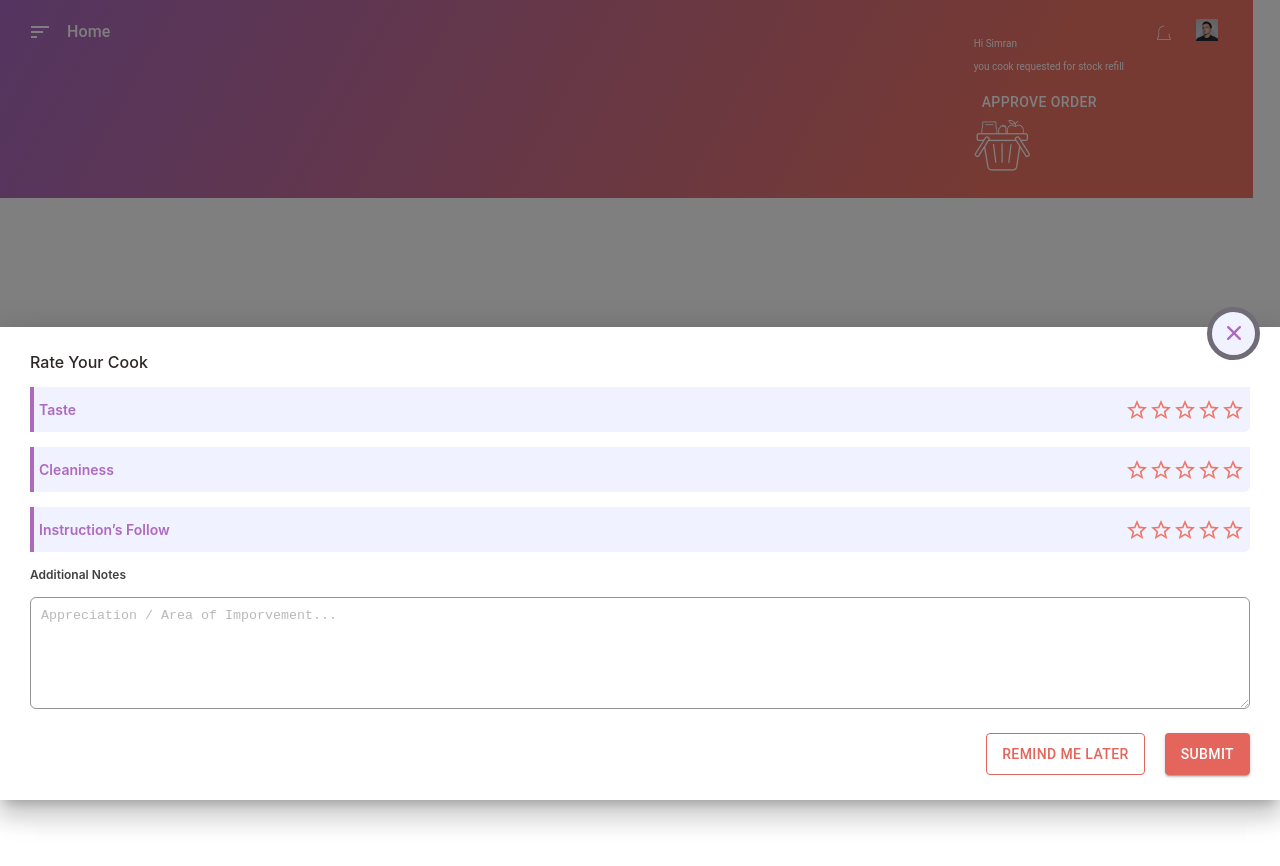
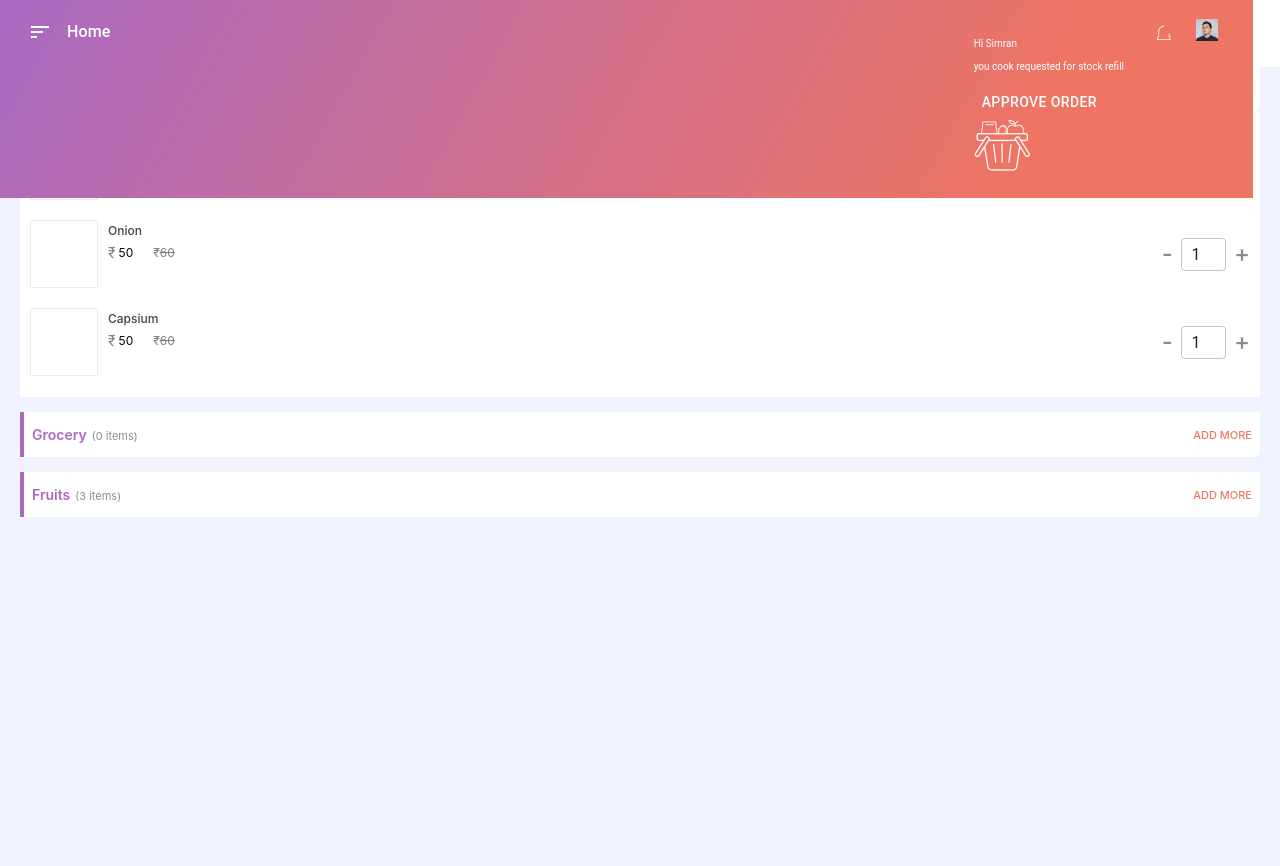
Before and after one commit to anshultanwani/Saab, a React (Create React App) app: page /stock-refill in a window 1280 px wide. Before the commit the page ends 800 px from the top, so only its background shows below. Built offline with nearby package versions, Linux system fonts and the light colour scheme.

Commit message:
dummy cart implementation

```diff
--- a/src/common/FeedBackDrawer.jsx
+++ b/src/common/FeedBackDrawer.jsx
@@ -3,6 +3,7 @@ import { Rating, TextareaAutosize } from '@mui/material';
 import BottomDrawer from './BottomDrawer';
 import { toggleSliderDrawer } from '../actions/index';
 import { connect } from 'react-redux';
+import BoxWithSideBorder from '../components/BoxWithSideBorder';
 
 const FeedBackDrawer = props => {
     const [infoData,updateInfo] = useState({
@@ -28,8 +29,9 @@ const FeedBackDrawer = props => {
 
     const RatingBox = info => {
         return (
-        <div className='rating-box'>
-            <label className='box-label'>{info.label}</label>
+            <BoxWithSideBorder
+                {...info}
+                rightSec={
                     <Rating
                         className='custom-rating'
                         value={info.value}
@@ -37,14 +39,15 @@ const FeedBackDrawer = props => {
                             handleChange(newValue,info.nodeKey)
                         }}
                     />
-        </div>
+                }
+            />
         )
     }
     const content = (
         <>
-            <RatingBox label={'Taste'} value={infoData.taste} nodeKey={'taste'} />
-            <RatingBox label={'Cleaniness'} value={infoData.cleaniness} nodeKey={'cleaniness'} />
-            <RatingBox label={'Instruction’s Follow'} value={infoData.instruction} nodeKey={'instruction'} />
+            <RatingBox title={'Taste'} value={infoData.taste} nodeKey={'taste'} />
+            <RatingBox title={'Cleaniness'} value={infoData.cleaniness} nodeKey={'cleaniness'} />
+            <RatingBox title={'Instruction’s Follow'} value={infoData.instruction} nodeKey={'instruction'} />
             <div className='info-txt'>Additional Notes</div>
             <TextareaAutosize
                     className="note-field"
--- a/src/common/feedback.scss
+++ b/src/common/feedback.scss
@@ -67,7 +67,7 @@
     display: flex;
     align-items: center;
     justify-content: space-between;
-    padding: 0 5px;
+    padding: 0 8px;
     height: 45px;
     width: 100%;
     color: #AD6ABE;
@@ -79,6 +79,15 @@
     margin-bottom: 15px;
     box-sizing: border-box;
 
+    .sub-title {
+        color: #414141;
+        font-weight: 400;
+        font-size: 11px;
+        line-height: 12px;
+        opacity: 0.6;
+        margin-left: 5px;
+    }
+
     .custom-rating {
         color: #ED7768;
 
--- a/src/components/BoxWithSideBorder.jsx
+++ b/src/components/BoxWithSideBorder.jsx
@@ -4,13 +4,16 @@ const BoxWithSideBorder = props => {
     const {
         title,
         subTitle,
-        rightSec
+        rightSec,
+        onClick
     } = props;
     return (
-        <div className='rating-box'>
-            <label className='box-label'>{title}</label>
-            {subTitle ?
-                (<label className='sub-title'>{subTitle}</label>) : null}
+        <div className='rating-box' onClick={onClick}>
+            <div>
+                <label className='box-label'>{title}</label>
+                {subTitle ?
+                    (<label className='sub-title'>{subTitle}</label>) : null}
+            </div>
             {rightSec ?
                 rightSec : null}
         </div>
--- a/src/components/Header.jsx
+++ b/src/components/Header.jsx
@@ -94,7 +94,7 @@ const Header = props => {
                                 <div className='sec-left'>
                                     <p>Hi Simran </p>
                                     <p>you cook requested for stock refill</p>
-                                    <Button color="inherit" onClick={() => props.history.push('/stock-reflll')}>
+                                    <Button color="inherit" onClick={() => props.history.push('/stock-refill')}>
                                     Approve Order
                                     </Button>
                                 </div>
--- /dev/null
+++ b/src/components/StockList.jsx
@@ -0,0 +1,74 @@
+import { TextField } from '@mui/material';
+import React from 'react';
+import './stock-row.scss';
+
+const StockList = props => {
+    const {
+        list,
+        updateQty
+    } = props;
+
+
+    const ProdRow = props => {
+        const {
+            data,
+            updateQty,
+            index
+        } = props;
+
+        return (
+            <div className='prod-row'>
+                <div className='left-sec'>
+                    <div className='prod-img' />
+                    <div className='name-price'>
+                        <div className='name'>{data.name}</div>
+                        <div className='price-sec'>
+                            <span className='price'>
+                                <span className='ruppes'>₹</span>
+                                <span>{data.actualPrice}</span>
+                                {data.price?
+                                    <div style={{marginLeft: 20,opacity: 0.5}}>
+                                        <span>₹</span>
+                                        <strike>{data.price}</strike>
+                                    </div>
+                                : null}
+                            </span>
+                        </div>
+                    </div>
+                </div>
+                <div className='right-sec'>
+                    <div className='input-holder'>
+                        <span className='qty-btn' onClick={() => updateQty(data.quantity - 1,index)}>-</span>
+                        <TextField
+                            className="mob-field"
+                            sx={{ m: 1}}
+                            InputProps={{
+                                value: data.quantity,
+                                type: 'number',
+                                onChange: (e) => updateQty(Number(e.target.value),index)
+                            }}
+                        />
+                        <span className='qty-btn' onClick={() => updateQty(data.quantity + 1,index)}>+</span>
+                    </div>
+                </div>
+            </div>
+        )
+    }
+
+    return (
+        <div className='stock-list'>
+            {list.map((cur,index) => {
+                return (
+                    <ProdRow
+                        data={cur}
+                        key={index}
+                        index={index}
+                        updateQty={updateQty}
+                    />
+                )
+            })}
+        </div>
+    )
+};
+
+export default StockList;
--- /dev/null
+++ b/src/components/stock-row.scss
@@ -0,0 +1,85 @@
+div {
+    box-sizing: border-box;
+}
+.stock-list {
+    background: #fff;
+    position: relative;
+    padding: 20px 10px 1px;
+    top: -15px;
+    animation: slide-down 0.5s;
+
+    .prod-row {
+        display: flex;
+        justify-content: space-between;
+        margin-bottom: 20px;
+        width: 100%;
+
+        .left-sec {
+            display: inline-flex;
+            align-items: flex-start;
+            font-size: 12px;
+
+            .name {
+                font-weight: 500;
+                font-size: 12px;
+                line-height: 12px;
+                color: #414141;
+                margin-bottom: 8px;
+                margin-top: 5px;
+            }
+
+            .price-sec,.price {
+                display: flex;
+                align-items: center;
+            }
+
+            .ruppes {
+                margin-right: 3px;
+                opacity: 0.5;
+                line-height: 11px;
+                font-size: 14px;
+            }
+        }
+
+        .right-sec {
+            display: flex;
+            justify-content: center;
+            align-items: center;
+        }
+
+        .input-holder {
+            display: inline-flex;
+            align-items: center;
+
+            .qty-btn {
+                font-weight: 500;
+                font-size: 24px;
+                line-height: 12px;
+                color: #414141;
+                opacity: 0.6;
+            }
+
+            .mob-field {
+                width: 45px;
+
+                input {
+                    padding: 5px;
+                    text-align: center;
+                }
+            }
+        }
+
+        .prod-img {
+            height: 68px;
+            width: 68px;
+            margin-right: 10px;
+            opacity: 0.1;
+            border: 1px solid #414141
+        }
+    }
+}
+
+@keyframes slide-down {
+    from {max-height: 0; opacity: 0.5;}
+    to {max-height: 50vh; opacity: 1;}
+}
--- a/src/pages/StockRefill.jsx
+++ b/src/pages/StockRefill.jsx
@@ -1,12 +1,119 @@
-import React from 'react';
+import React, { useState } from 'react';
+import { useEffect } from 'react';
+import { withRouter } from 'react-router-dom';
+import BoxWithSideBorder from '../components/BoxWithSideBorder';
+import StockList from '../components/StockList';
+import './stock-refill.scss';
 
 const StockRefill = props => {
+    const [catSection,toggleSection] = useState({
+        Veggies: {
+            show: true,
+            list: []
+        },
+        Grocery: {
+            show: false,
+            list: []
+        },
+        Fruits: {
+            show: false,
+            list: []
+        }
+    })
+
+    const sortList = () => {
+        let obj = {...catSection};
+        Object.keys(catSection).map(curKey => {
+            obj[curKey].list = dummyCart.filter(cur => cur.category === curKey.toLowerCase());
+        })
+        toggleSection(obj);
+    }
+    const dummyCart = [
+        {
+            name: 'Potato',
+            quantity: 1,
+            minQty: '1 kg',
+            actualPrice: 50,
+            price: 60,
+            category: 'veggies'
+        },
+        {
+            name: 'Onion',
+            quantity: 1,
+            minQty: '1 kg',
+            actualPrice: 50,
+            price: 60,
+            category: 'veggies'
+        },
+        {
+            name: 'Capsium',
+            quantity: 1,
+            minQty: '500 gram',
+            actualPrice: 50,
+            price: 60,
+            category: 'veggies'
+        },
+        {
+            name: 'Banana',
+            quantity: 1,
+            minQty: '1 kg',
+            actualPrice: 50,
+            price: 60,
+            category: 'fruits'
+        },
+        {
+            name: 'Papaya',
+            quantity: 1,
+            minQty: '1 kg',
+            actualPrice: 50,
+            price: 60,
+            category: 'fruits'
+        },
+        {
+            name: 'Watermelon',
+            quantity: 1,
+            minQty: '500 gram',
+            actualPrice: 50,
+            price: 60,
+            category: 'fruits'
+        }
+    ]
+
+    useEffect(() => {
+        sortList()
+    },[])
+
+    const  section = () => {
+        let arr = [];
+        Object.keys(catSection).map(cur => {
+            arr.push(
+            <>
+                <BoxWithSideBorder
+                    title={cur}
+                    subTitle={'('+ catSection[cur].list.length +' items)'}
+                    rightSec={(
+                        <div className='add-more'>ADD MORE </div>
+                    )}
+                    onClick={() => toggleSection({...catSection,[cur]: {...catSection[cur],show: !catSection[cur].show}})}
+                />
+                {catSection[cur].show && catSection[cur].list?.length ?
+                    <StockList list={catSection[cur].list} updateQty={(qty,index) => {
+                        let data = {...catSection};
+                        data[cur].list[index].quantity = Number(qty) < 0 ? 0 : qty;
+                        toggleSection(data);
+                    }} />
+                :null}
+            </>
+            );
+        })
+        return arr;
+    }
 
     return (
         <div className='stock-refill'>
-
+            {section()}
         </div>
     )
 };
 
-export default StockRefill;
+export default withRouter(StockRefill);
--- /dev/null
+++ b/src/pages/stock-refill.scss
@@ -0,0 +1,16 @@
+.stock-refill {
+    background-color: #F0F2FF;
+    padding: 0 20px;
+    height: 100vh;
+
+    .rating-box {
+        background: #fff;
+    }
+
+    .add-more {
+        font-weight: 500;
+        font-size: 11px;
+        line-height: 12px;
+        color: #ED7768;
+    }
+}
--- a/src/reducers/sliderDrawer.js
+++ b/src/reducers/sliderDrawer.js
@@ -1,5 +1,5 @@
 const initialState = {
-    feedbackDrawer: true,
+    feedbackDrawer: false,
     addMemberDrawer: false,
 }
 
```
Lines whose indentation alone changed are shown as unchanged.
